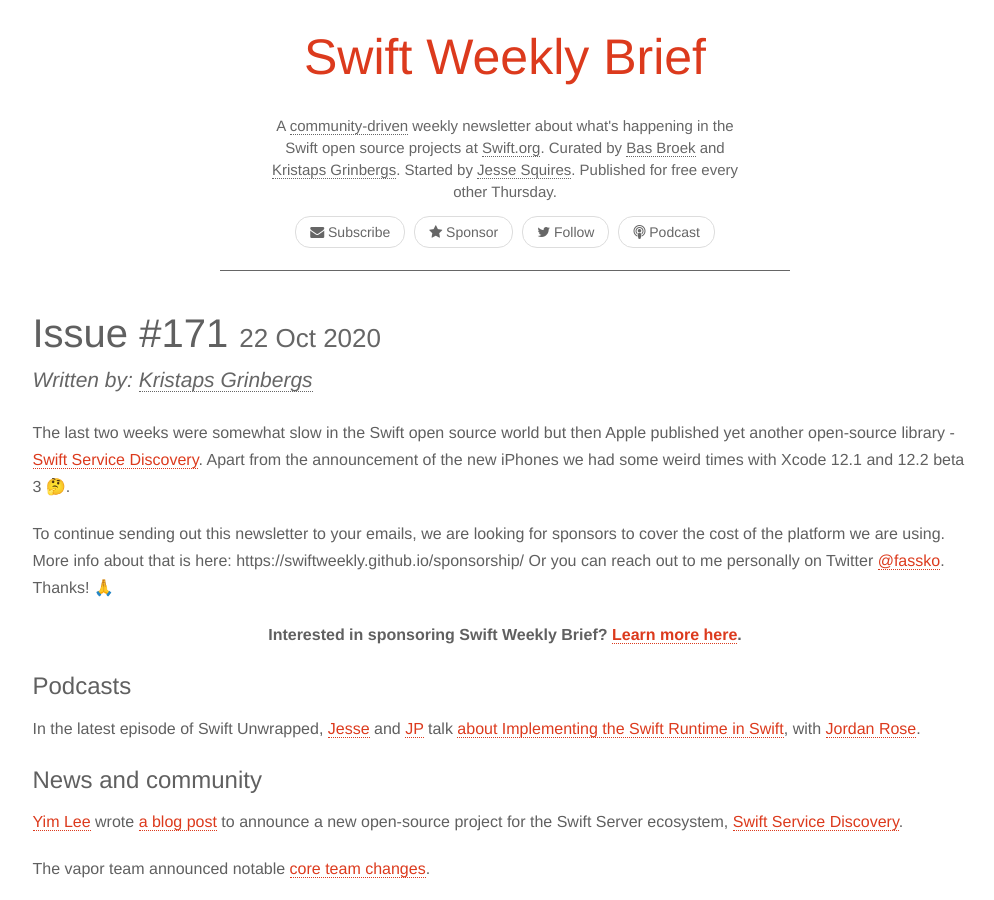
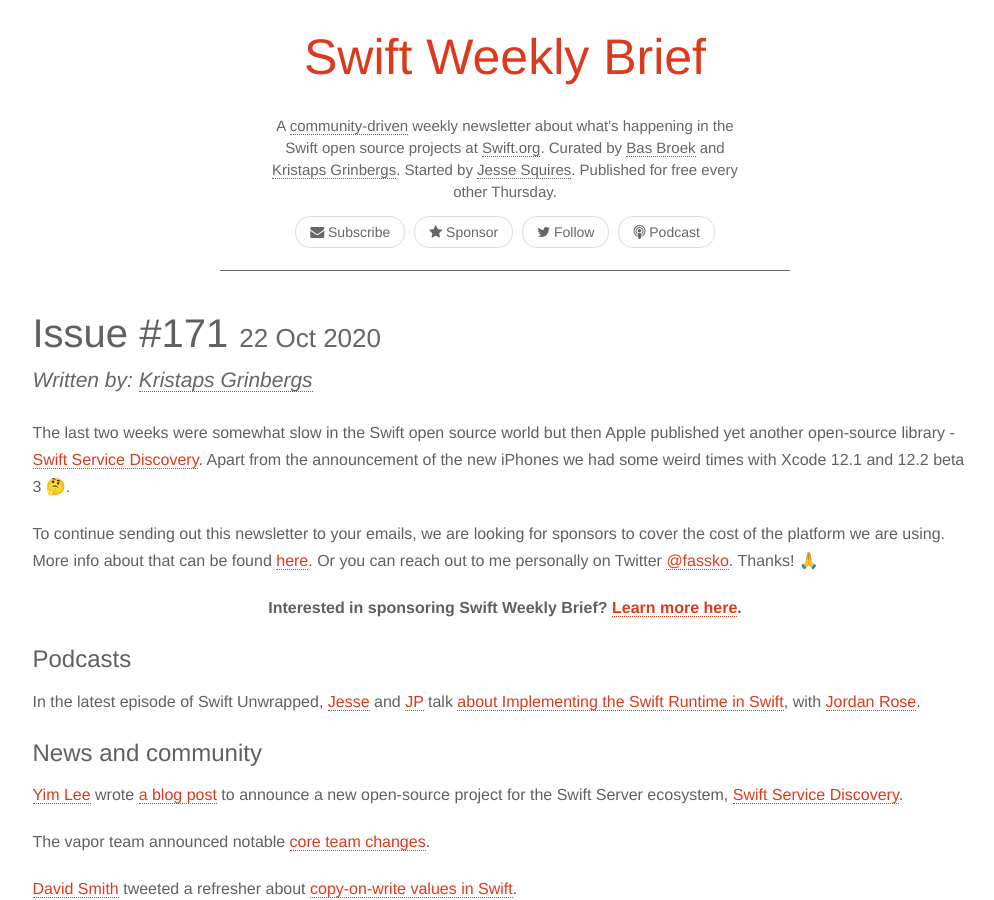
Before and after one commit to SwiftWeekly/swiftweekly.github.io, a Jekyll site: the page built from _posts/2020-10-22-issue-171.md, in a window 1280 px wide and 900 px high. Shown: the whole window, without its empty margins (135-1129 px from the left). Built offline with Jekyll 4.4.1, drawn with Linux system fonts in a browser that asks for light colours.

Commit message:
Improve link to sponsorships in intro (#557)

```diff
--- a/_posts/2020-10-22-issue-171.md
+++ b/_posts/2020-10-22-issue-171.md
@@ -6,7 +6,7 @@
 
 The last two weeks were somewhat slow in the Swift open source world but then Apple published yet another open-source library - [Swift Service Discovery](https://github.com/apple/swift-service-discovery). Apart from the announcement of the new iPhones we had some weird times with Xcode 12.1 and 12.2 beta 3 🤔.
 
-To continue sending out this newsletter to your emails, we are looking for sponsors to cover the cost of the platform we are using. More info about that is here: https://swiftweekly.github.io/sponsorship/ Or you can reach out to me personally on Twitter [@fassko](https://twitter.com/fassko). Thanks! 🙏
+To continue sending out this newsletter to your emails, we are looking for sponsors to cover the cost of the platform we are using. More info about that can be found [here](https://swiftweekly.github.io/sponsorship/). Or you can reach out to me personally on Twitter [@fassko](https://twitter.com/fassko). Thanks! 🙏
 
 <!--excerpt-->
 
```
